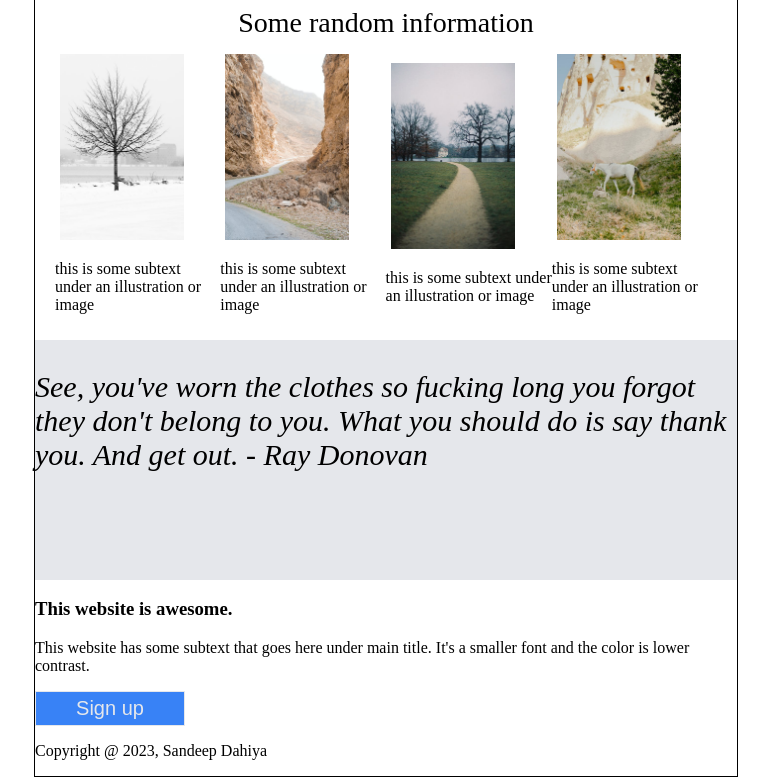
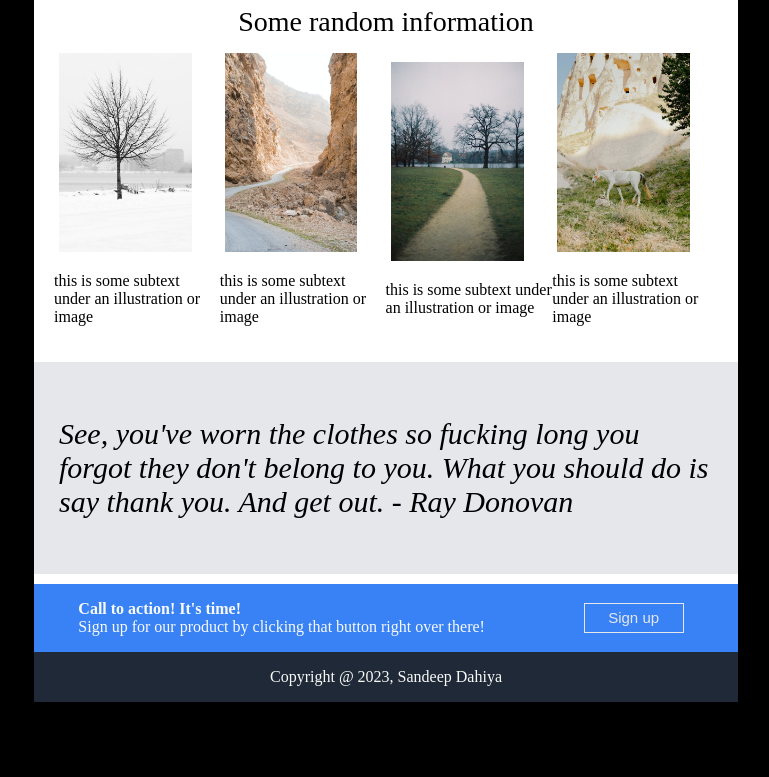
Before and after one commit to iamsandeepdahiya/landing-page, a plain HTML site: page index.html in a window 1280 px wide. Shown: the part 398-1175 px from the top of the page, without its empty margins (254-1023 px from the left). After the commit the page ends 1100 px from the top, so only its background shows below. Drawn offline with Linux system fonts and the light colour scheme.

Commit message:
Finished styling landing page, need refining.

```diff
--- a/index.html
+++ b/index.html
@@ -8,7 +8,7 @@
 
 </head>
 
-<body>
+<body style="background-color:">
 <!---Header section goes here-->
 <header>
 
@@ -68,16 +68,14 @@
 
 <!----content box for sign up-->
 <div class="signup">
-    <h3>This website is awesome.</h3>
-    <p>This website has some subtext that goes here under main title. It's a smaller font and the color is lower contrast.</p>
-    <button>Sign up</button>
+    <p><span style="font-size: 224x; font-weight: bold;">Call to action! It's time!</span><br>
+    Sign up for our product by clicking that button right over there! </p>
+    <button class="bottombutton">Sign up</button>
 </div>
 
 <!----Footer goes here-->
 <div class="footer">
     <p>Copyright @ 2023, Sandeep Dahiya</p>
-
-
 </div>
 </main>
 
--- a/style.css
+++ b/style.css
@@ -10,6 +10,7 @@ body{
     box-sizing: border-box;
     justify-content: center;
     margin: auto;
+    background-color: #000000;
 }
 
 header{
@@ -19,12 +20,17 @@ header{
     justify-content: space-between;
     color: white;
     align-items: flex-start;
-
 }
 
 .logo{
     margin: 10px;
     padding: 10px;
+}
+
+.nav{
+
+    margin: 10px 60px;
+
 }
 
 ul {
@@ -42,7 +48,7 @@ main{
     display: flex;
     justify-content: space-between;
     flex-direction: column;
-    border: 1px solid black;
+    background-color: #ffffff;
 }
 
 .slider{
@@ -57,7 +63,7 @@ main{
 
 .slider img{
     height: 80%;
-    width: 100%;
+    width: 104%;
 }
 
 .sliderone, .slidertwo {
@@ -84,8 +90,10 @@ button{
     background-color: #e5e7eb;
     font-size: 30px;
     font-style: italic;
-    height: 30vh;
+    height: 5%;
     align-items: center;
+    padding: 25px;
+    margin: 10px 0;
 }
 
 .contentsecond{
@@ -116,7 +124,7 @@ button{
 
 .contentbox img{
     padding: 5px 10px 0 5px;
-    width:75%;
+    width:80%;
     height:50%;
 }
 
@@ -124,3 +132,30 @@ button{
     font-size: 28px;
     justify-content: center;
 }
+
+.signup{
+    display: flex;
+    background-color: #3882f6;
+    color: #f9faf8;
+    justify-content: space-around;
+    align-items: center;
+}
+
+.bottombutton{
+    margin: 10px;
+    background-color:#3882f6;
+    color:#e5e7eb;
+    border: 1px solid #e5e7eb;
+    font-size: 15px;
+    padding: 1px;
+    width: 100px;
+    height: 30px;
+    text-align: center;
+}
+
+.footer{
+    color: #f9faf8;
+    background-color: #1F2937;
+    text-align: center;
+
+}
```
